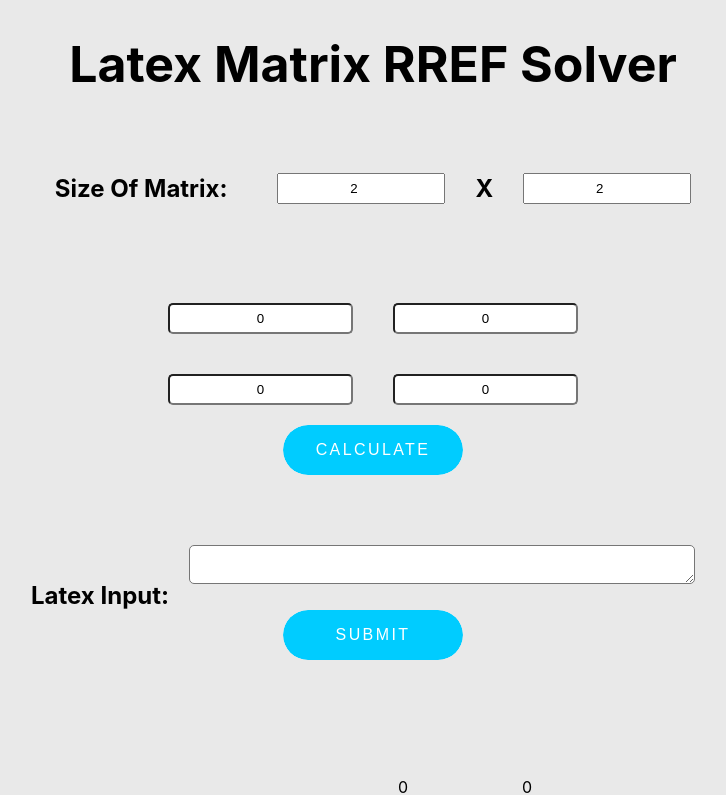
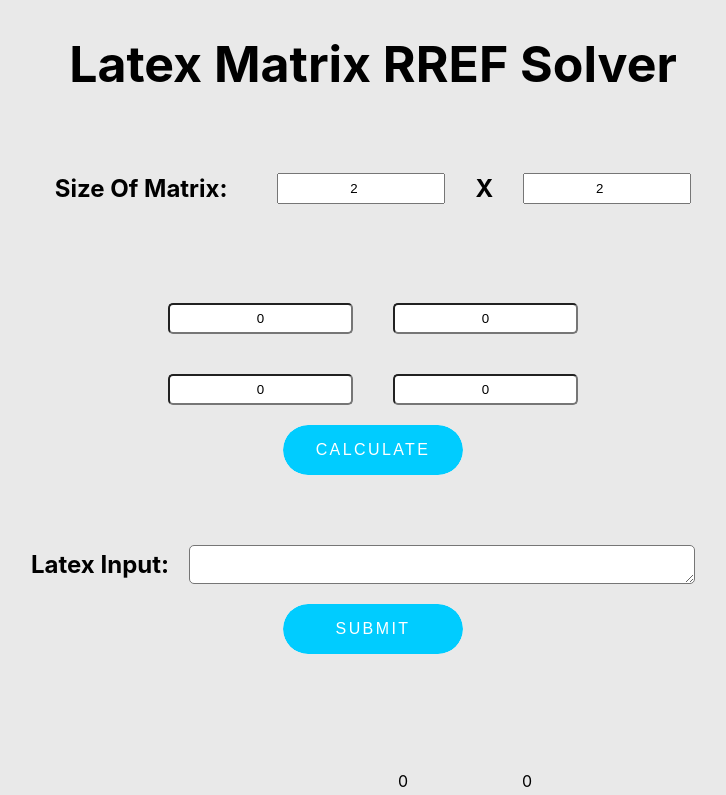
Before and after one commit to Ket93/Latex-Matrix-Solver, a React (Create React App) app in the folder latex-matrix-solver/: page / in a window 1280 px wide. Shown: the top 795 px of the page, without its empty margins (267-993 px from the left). Built offline with nearby package versions, Linux system fonts and the light colour scheme.

Commit message:
centered thing

```diff
--- a/latex-matrix-solver/src/components/matrix/latexTojs.css
+++ b/latex-matrix-solver/src/components/matrix/latexTojs.css
@@ -1,6 +1,12 @@
 .inputContainer {
   padding-top: 50px;
   text-align: center;
+}
+
+.submitForm {
+  display: flex;
+  align-items: center;
+  justify-content: center;
 }
 
 .latexInput {
```
